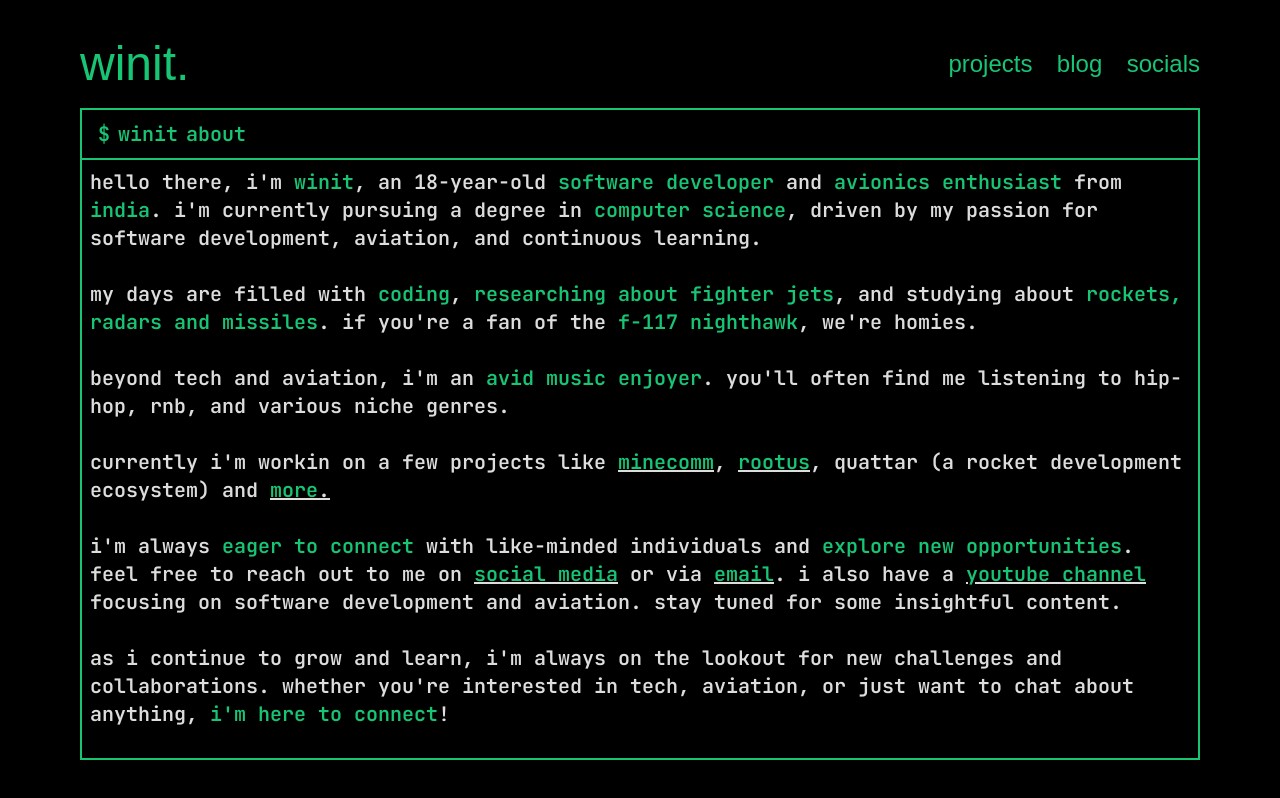
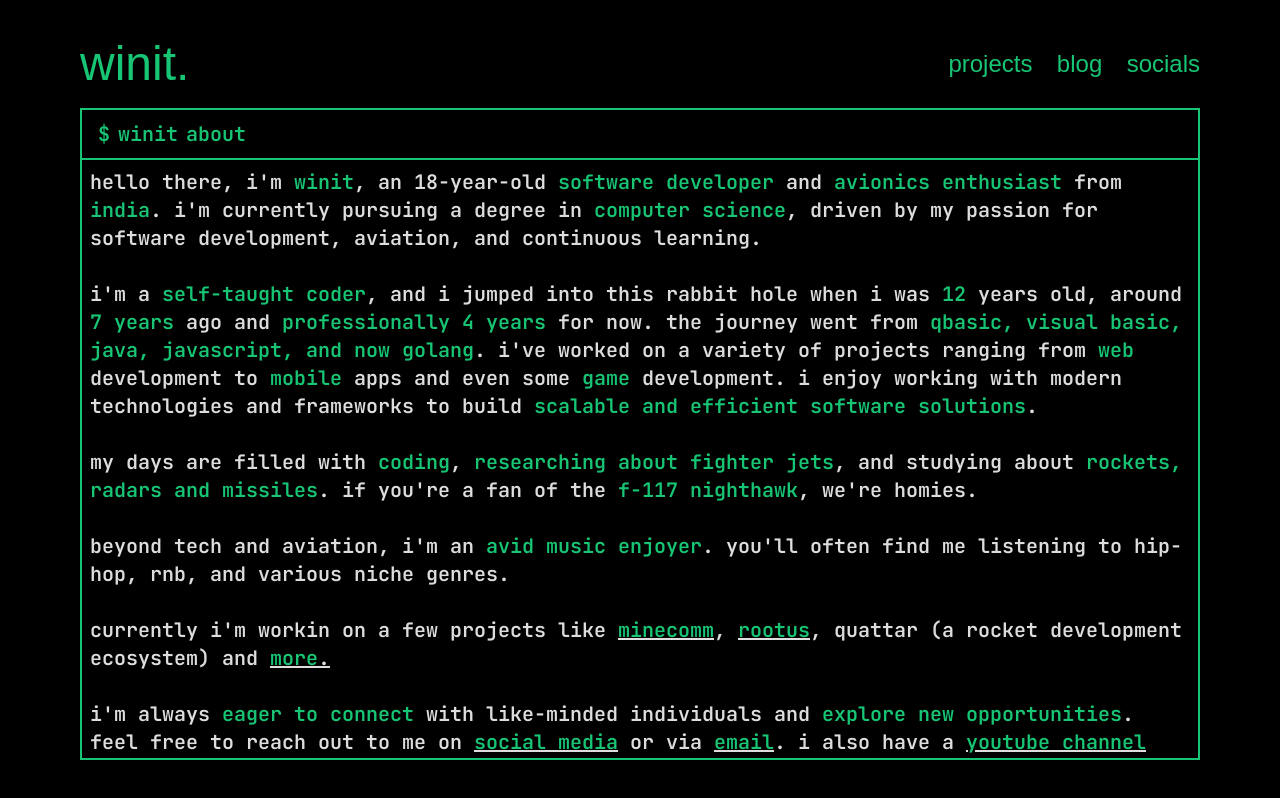
Before and after one commit to heywinit/winit.dev, a React (Vite) app: page / in a window 1280 px wide. Built offline with nearby package versions, Linux system fonts and the light colour scheme.

Commit message:
about me update

```diff
--- a/src/pages/AboutPage.tsx
+++ b/src/pages/AboutPage.tsx
@@ -44,7 +44,7 @@ const HighlightedText = ({
 };
 
 export default function BlogPage() {
-const wordsToHighlight = [
+  const wordsToHighlight = [
     "software developer",
     "avionics enthusiast",
     "india",
@@ -63,7 +63,15 @@ const wordsToHighlight = [
     "email",
     "youtube channel",
     "i'm here to connect",
-
+    "self-taught coder",
+    "12",
+    "7 years",
+    "professionally 4 years",
+    "qbasic, visual basic, java, javascript, and now golang",
+    "web",
+    "mobile",
+    "game",
+    "scalable and efficient software solutions",
   ];
   const highlightClass = "glow";
 
@@ -86,6 +94,15 @@ const wordsToHighlight = [
                 software development, aviation, and continuous learning.
               </p>
               <br />
+              <p>
+                i'm a self-taught coder, and i jumped into this rabbit hole when i was 12 years old, around 7 years ago
+                and professionally 4 years for now. the journey went from qbasic, visual basic, java, javascript, and now golang.
+                i've worked on a variety of projects ranging from web
+                development to mobile apps and even some game development. i
+                enjoy working with modern technologies and frameworks to build
+                scalable and efficient software solutions.
+              </p>
+              <br/>
               <p>
                 my days are filled with coding, researching about fighter jets, and
                 studying about rockets, radars and missiles. if you're a fan of the f-117
--- a/src/pages/BlogPage.tsx
+++ b/src/pages/BlogPage.tsx
@@ -5,11 +5,25 @@ import Prompt from "../components/Prompt";
 export default function BlogPage() {
   const blogs = [
     {
-      title: "blog 1",
-      content: "blogs coming soon",
+      title: "hello there!",
+      content: <p>
+        {">"} hello there!
+        <br/>
+        <br/>
+        so this is the first blog, the only one too, for a while atleast.
+        <br/>
+        <br/>
+        i will be posting stuff about my projects, thoughts, experiences and learnings here.
+        <br/>
+        <br/>
+        expect stuff related to software, avionics and some random stuff here.
+        <br/>
+        <br/>
+        {">"} winit out.
+      </p>,
     },{
-      title: "blog 2",
-      content: "blogs coming soon",
+      title: "more soon",
+      content: "more soon",
     },
   ];
   const [selectedIndex, setSelectedIndex] = useState(0);
```
